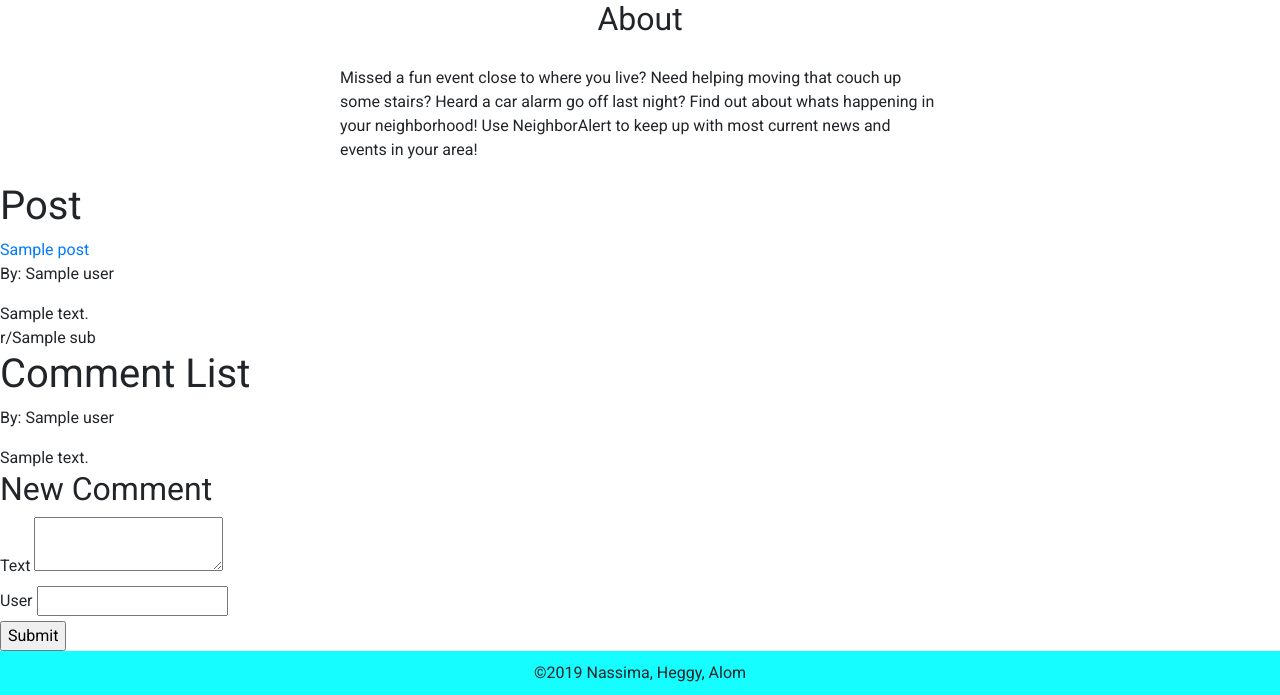
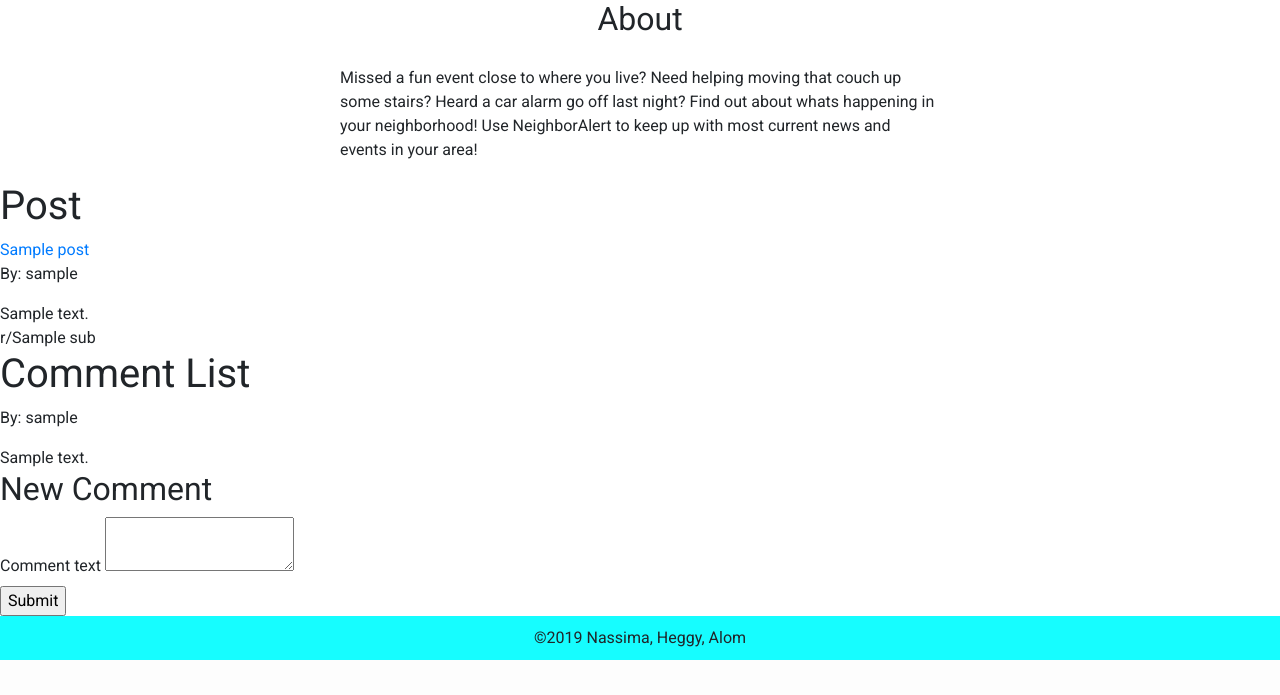
Before and after one commit to nassBouz/Project3-NeighborAlert, a Python web app: template templates/post.html in a window 1280 px wide. Shown: the part 495-1190 px from the top of the page. After the commit the page ends 1155 px from the top, so only its background shows below. Run offline with Jinja, Linux system fonts and the light colour scheme; the template is opened without the code that fills it: most values are stand-ins (such as "Sample title", 1, 10 or a date in 2020); form fields are guessed from the names that the template uses; some libraries are stand-ins or nearby versions.

Commit message:
comment form

```diff
--- a/forms.py
+++ b/forms.py
@@ -62,3 +62,7 @@ class PostForm(Form):
     imgUrl = StringField("Image")
     category = StringField("Category")
     submit = SubmitField('Create Post')
+
+class CommentForm(Form):
+    commentText = TextAreaField("Content")
+    submit = SubmitField('Create Comment')
--- a/models.py
+++ b/models.py
@@ -138,5 +138,5 @@ class UserUpVote(Model):
 
 def initialize():
     DATABASE.connect()
-    DATABASE.create_tables([User, Post, Neighbor,UserUpVote], safe=True)
+    DATABASE.create_tables([User, Post, Neighbor,UserUpVote,Comment], safe=True)
     DATABASE.close()
--- a/templates/post.html
+++ b/templates/post.html
@@ -6,7 +6,7 @@
     <div class="message-header">
         <a href={{url_for('posts', id=post.id)}}>{{post.title}}</a>
 
-        <p>By: {{post.user}}</p>
+        <p>By: {{post.user.username}}</p>
     </div>
     <div class="message-body">
         {{post.text}}
@@ -21,10 +21,10 @@
         <div class="message-header">
             <!-- <a href={{url_for('comments', id=comment.id)}}></a> -->
 
-            <p>By: {{comment.user}}</p>
+            <p>By: {{comment.user.username}}</p>
         </div>
         <div class="message-body">
-            {{comment.text}}
+            {{comment.commentText}}
         </div>
         <!-- <a>r/{{post.sub}}</a> -->
     </article>
@@ -37,13 +37,9 @@
         {{form.hidden_tag()}}
 
         <div class="field">
-                {{ form.text.label }}
-                {{ form.text() }}
-            </div>
-            <div class="field">
-                {{ form.user.label("Comment By:") }}
-                {{ form.user() }}
-            </div>
+                {{ form.commentText.label }}
+                {{ form.commentText() }}
+        </div>
 
             {{ form.submit()}}
 
--- a/templates/posts.html
+++ b/templates/posts.html
@@ -10,7 +10,8 @@
     {% for post in posts %}
     <article class="message is-primary">
         <div class="message-header">
-                {{post.title}} <p> By: {{post.user.username}}</p>
+            <a href={{url_for('posts', id=post.id)}}>{{post.title}}</a>
+            <p> By: {{post.user.username}}</p>
 
         </div>
         <div class="message-body">
```
Also changed, not shown: app.py (+19 -4 lines), templates/comments.html (+17 -0 lines), neighbors.db (added).
